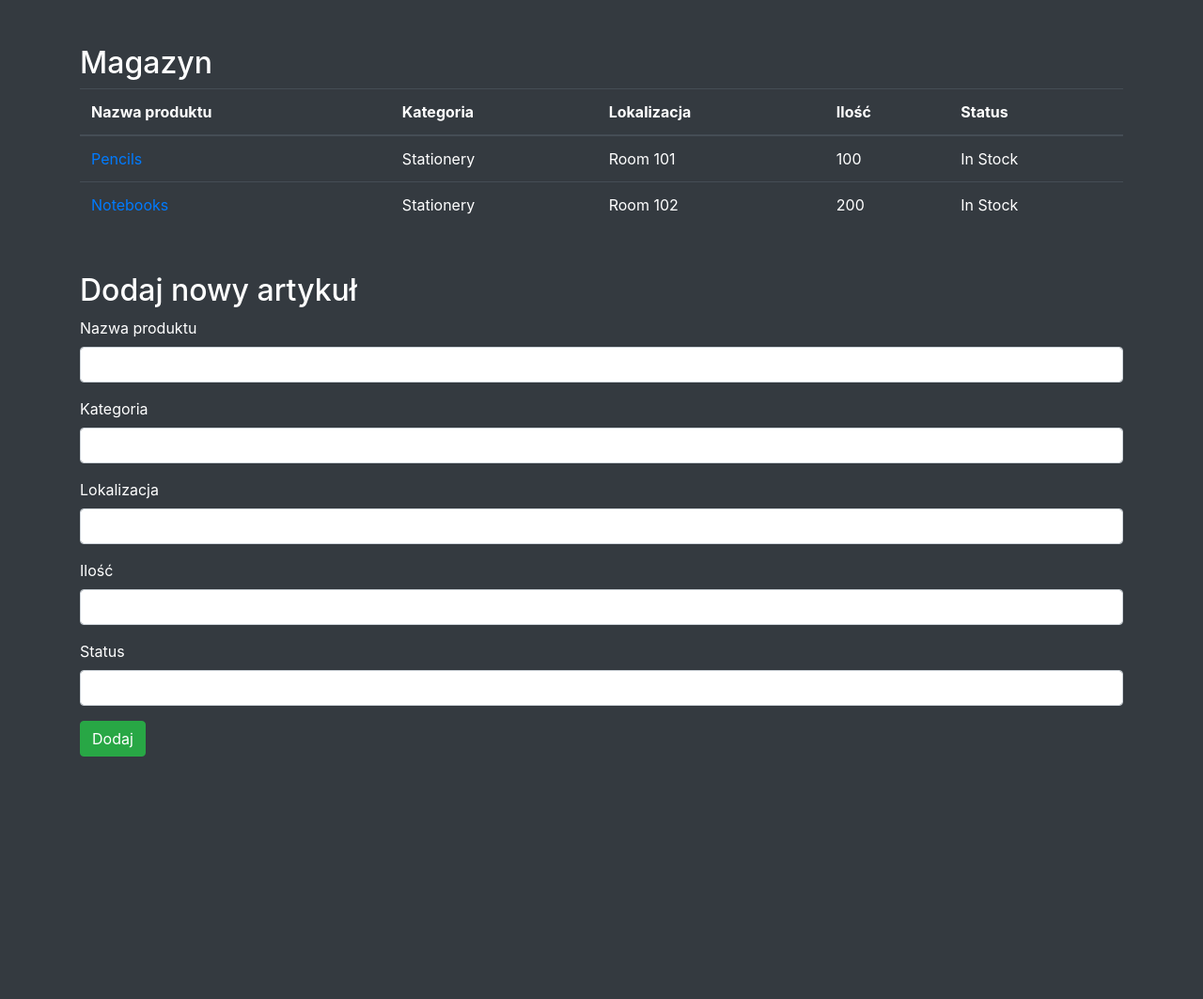
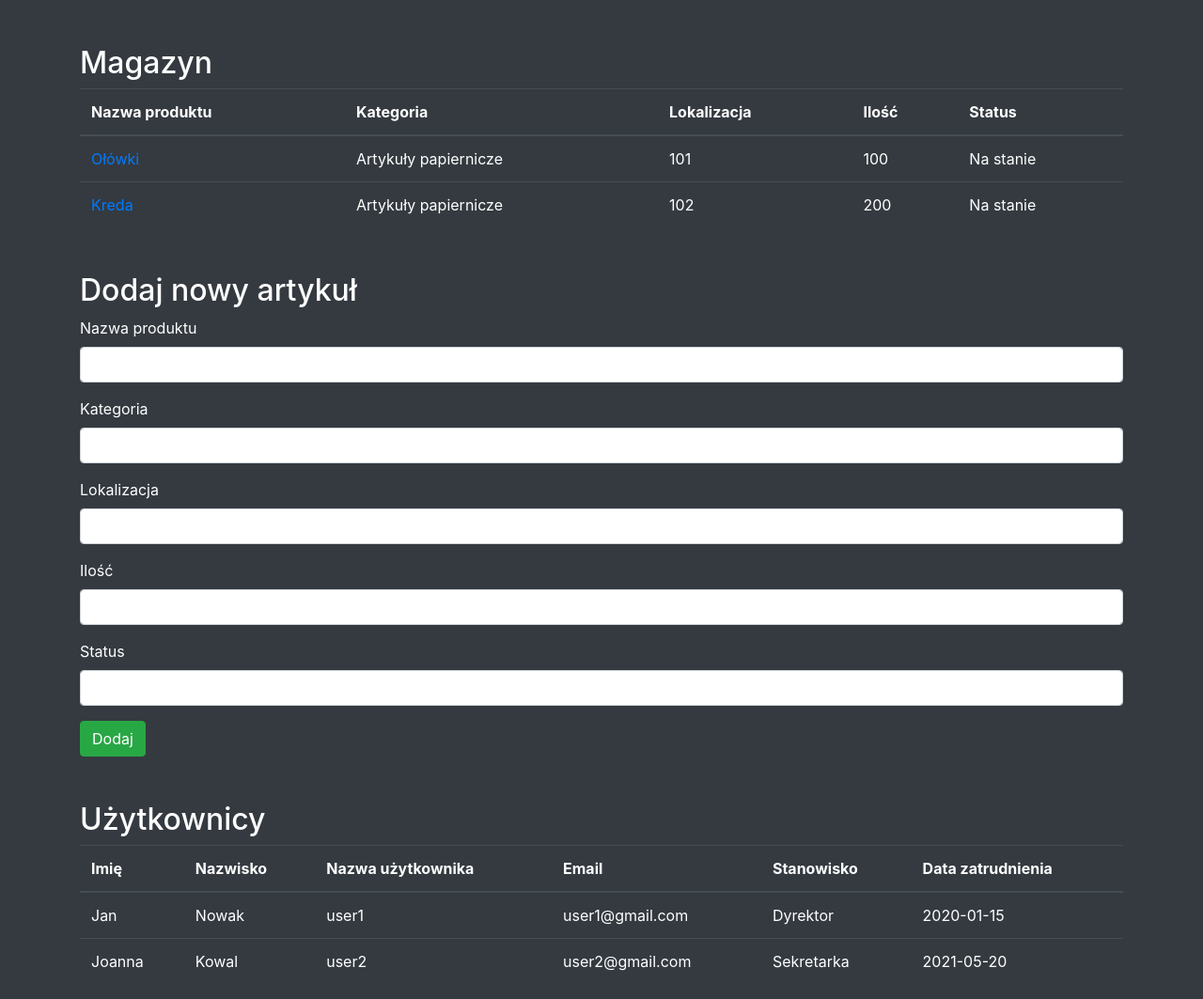
Before and after one commit to SI-IAD-Zespol-5/APLIKACJA, a Flask app: page / in a window 1280 px wide. Shown: the part 56-1119 px from the top of the page at 94% size. Before the commit the page ends 861 px from the top, so only its background shows below. Run offline with Flask 3, Linux system fonts and the light colour scheme; some libraries are stand-ins or nearby versions.

Commit message:
Tabela użytkownicy
Dodano widok tabeli z użytkownikami

```diff
--- a/app.py
+++ b/app.py
@@ -1,4 +1,5 @@
 import os
+from datetime import datetime
 from flask import Flask, render_template, request, redirect, url_for, flash
 from models import db, User, Supply
 
@@ -15,7 +16,9 @@
 @app.route('/')
 def home():
     supplies = Supply.query.all()
-    return render_template('index.html', supplies=supplies)
+    users = User.query.all()
+
+    return render_template('index.html', supplies=supplies, users=users)
 
 @app.route('/edit/<int:supply_id>', methods=['GET', 'POST'])
 def edit_supply(supply_id):
@@ -61,12 +64,13 @@
 
 if __name__ == '__main__':
     with app.app_context():
+        db.drop_all()
         db.create_all()
 
         # Dodanie przykładowych danych użytkowników i zaopatrzenia
         if User.query.count() == 0:  # Sprawdzenie czy baza jest pusta
-            user1 = User(username='user1', email='user1@example.com')
-            user2 = User(username='user2', email='user2@example.com')
+            user1 = User(username='user1', email='user1@gmail.com', first_name='Jan', last_name='Nowak', position='Dyrektor', employment_date=datetime(2020, 1, 15))
+            user2 = User(username='user2', email='user2@gmail.com', first_name='Joanna', last_name='Kowal', position='Sekretarka', employment_date=datetime(2021, 5, 20))
             db.session.add(user1)
             db.session.add(user2)
             db.session.commit()
--- a/models.py
+++ b/models.py
@@ -6,6 +6,10 @@
     id = db.Column(db.Integer, primary_key=True)
     username = db.Column(db.String(80), unique=True, nullable=False)
     email = db.Column(db.String(120), unique=True, nullable=False)
+    first_name = db.Column(db.String(120), nullable=False)
+    last_name = db.Column(db.String(120), nullable=False)
+    position = db.Column(db.String(120), nullable=False)
+    employment_date = db.Column(db.Date, nullable=False)
 
 class Supply(db.Model):
     id = db.Column(db.Integer, primary_key=True)
--- a/templates/index.html
+++ b/templates/index.html
@@ -102,6 +102,31 @@
         </div>
         <button type="submit" class="btn btn-success">Dodaj</button>
       </form>
+    <h2 class="mt-5 text-white">Użytkownicy</h2>
+      <table class="table table-dark">
+        <thead>
+          <tr>
+            <th scope="col">Imię</th>
+            <th scope="col">Nazwisko</th>
+            <th scope="col">Nazwa użytkownika</th>
+            <th scope="col">Email</th>
+            <th scope="col">Stanowisko</th>
+            <th scope="col">Data zatrudnienia</th>
+          </tr>
+        </thead>
+        <tbody>
+          {% for user in users %}
+          <tr>
+            <td>{{ user.first_name }}</td>
+            <td>{{ user.last_name }}</td>
+            <td>{{ user.username }}</td>
+            <td>{{ user.email }}</td>
+            <td>{{ user.position }}</td>
+            <td>{{ user.employment_date }}</td>
+          </tr>
+          {% endfor %}
+        </tbody>
+      </table>
     </div>
     </div>
   </body>
```
